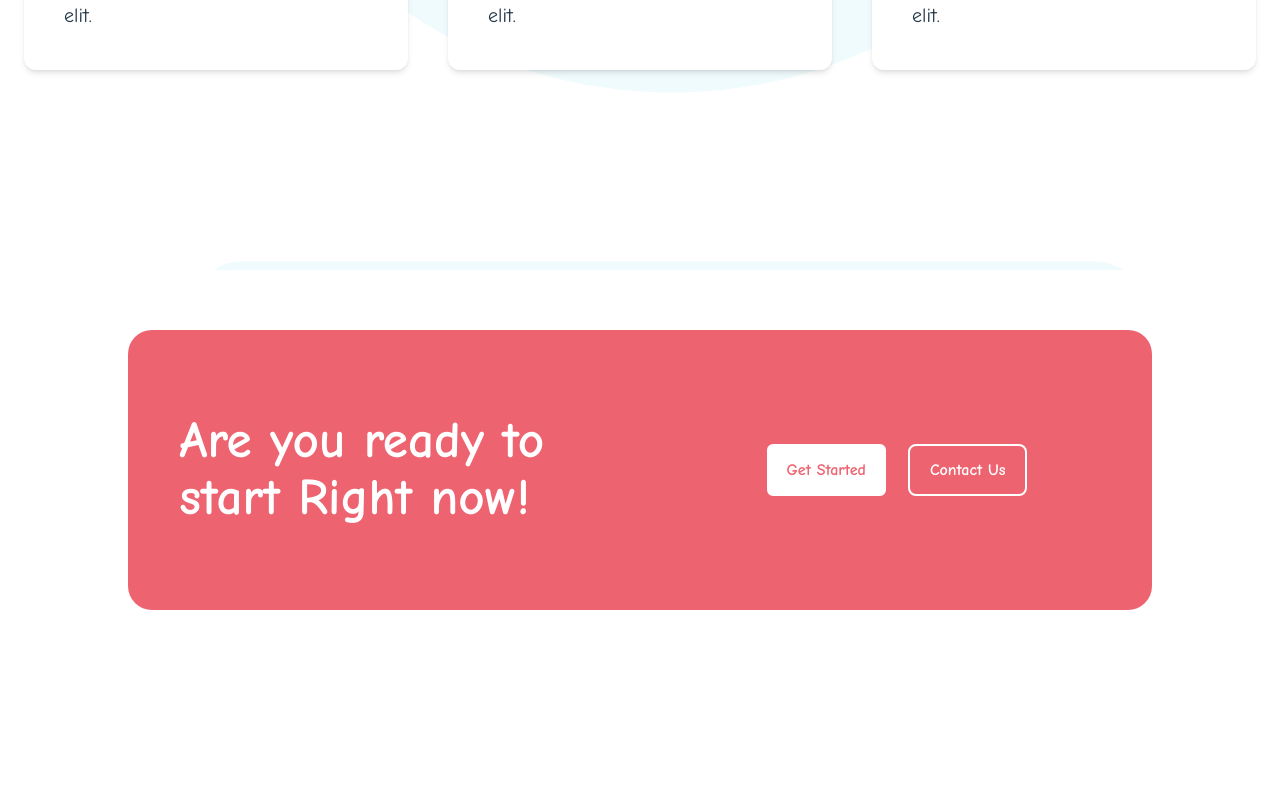
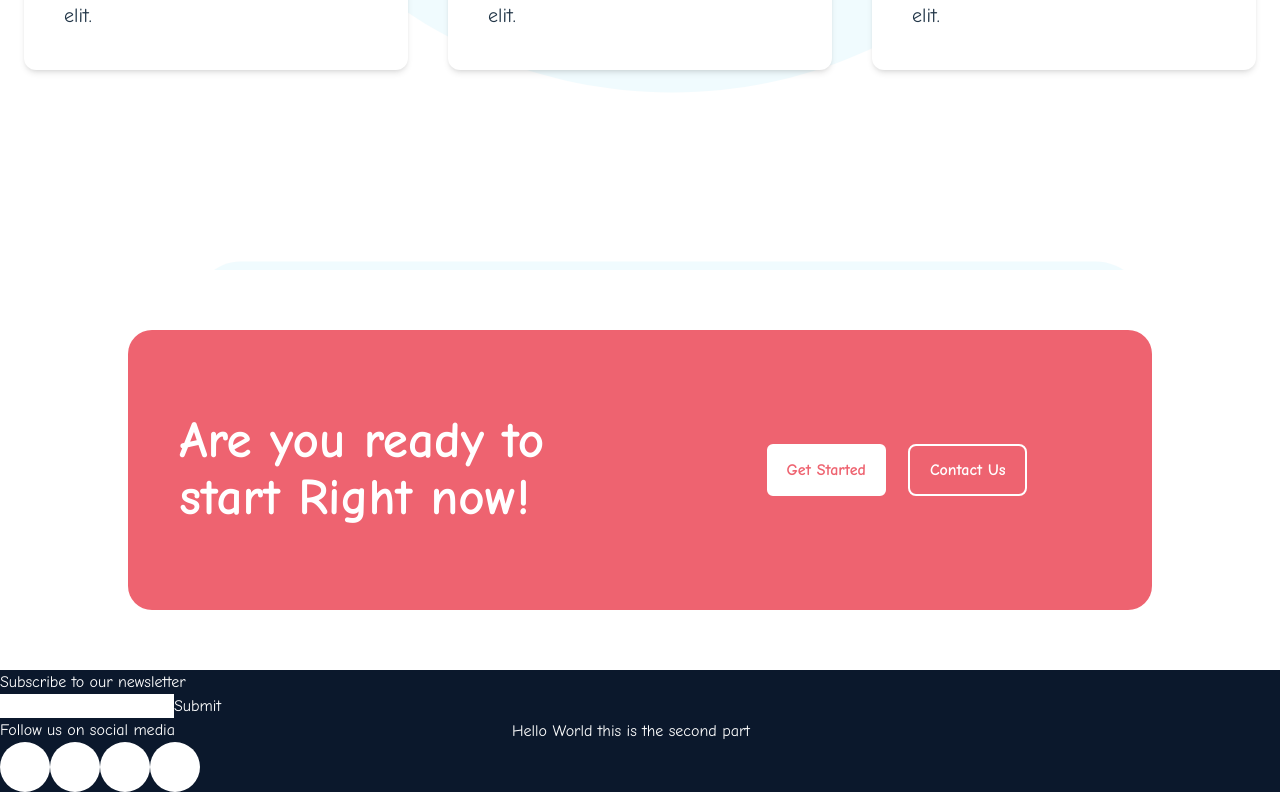
Before and after one commit to jazzybruno/digiRecruit, a React (Vite) app: page / in a window 1280 px wide. Shown: the part 3607-4399 px from the top of the page. Before the commit the page ends 4277 px from the top, so only its background shows below. Built offline with nearby package versions, Linux system fonts and the light colour scheme.

Commit message:
Added the formatting package

```diff
--- /dev/null
+++ b/src/components/FooterComponent.tsx
@@ -0,0 +1,26 @@
+const FooterComponent = () => {
+    return (
+        <div className="w-[100%] bg-[#0b182c] text-white flex flex-row justify-center items-center">
+            <div className="w-[40%] flex flex-col ">
+              <div>  <p>Subscribe to our newsletter</p>
+                <div>
+                    <input type="text" name="" id="" />
+                    <button>Submit</button>
+                </div>
+                </div>
+                <div>
+                    <p>Follow us on social media</p>
+                    <div className="flex flex-row justify-start items-center~">
+                        <div className="w-[50px] h-[50px] bg-white rounded-full"></div>
+                        <div className="w-[50px] h-[50px] bg-white rounded-full"></div>
+                        <div className="w-[50px] h-[50px] bg-white rounded-full"></div>
+                        <div className="w-[50px] h-[50px] bg-white rounded-full"></div>
+                        </div>
+                </div>
+            </div>
+            <div className="w-[60%] flex flex-col">Hello World this is the second part</div>
+        </div>
+     );
+}
+
+export default FooterComponent;
--- a/src/pages/HomePage.tsx
+++ b/src/pages/HomePage.tsx
@@ -1,6 +1,7 @@
 import AboutComponent from "../components/AboutComponet";
 import AssuranceComponent from "../components/AssuranceComponent";
 import FeedBackComponent from "../components/FeedBackComponent";
+import FooterComponent from "../components/FooterComponent";
 import Header from "../components/Header";
 import HomeComponent from "../components/HomeComponent";
 import ReadyToStartComponent from "../components/ReadyToStartComponent";
@@ -16,6 +17,7 @@ const HomePage = () => {
             <AssuranceComponent></AssuranceComponent>
             <FeedBackComponent></FeedBackComponent>
             <ReadyToStartComponent></ReadyToStartComponent>
+            <FooterComponent></FooterComponent>
         </div>
      );
 }
```
Also changed, not shown: package.json (+13 -0 lines), 1 other file (tests, documents, lock files or other folders).
